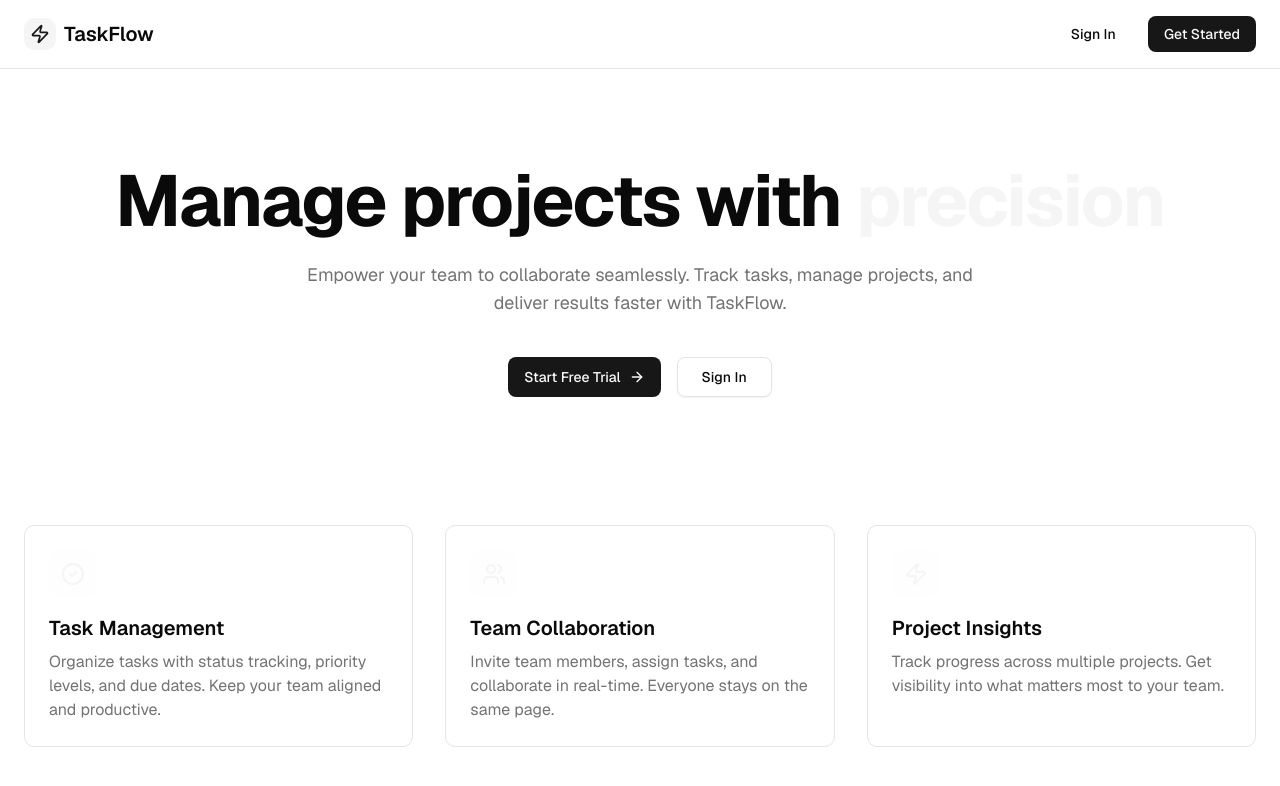
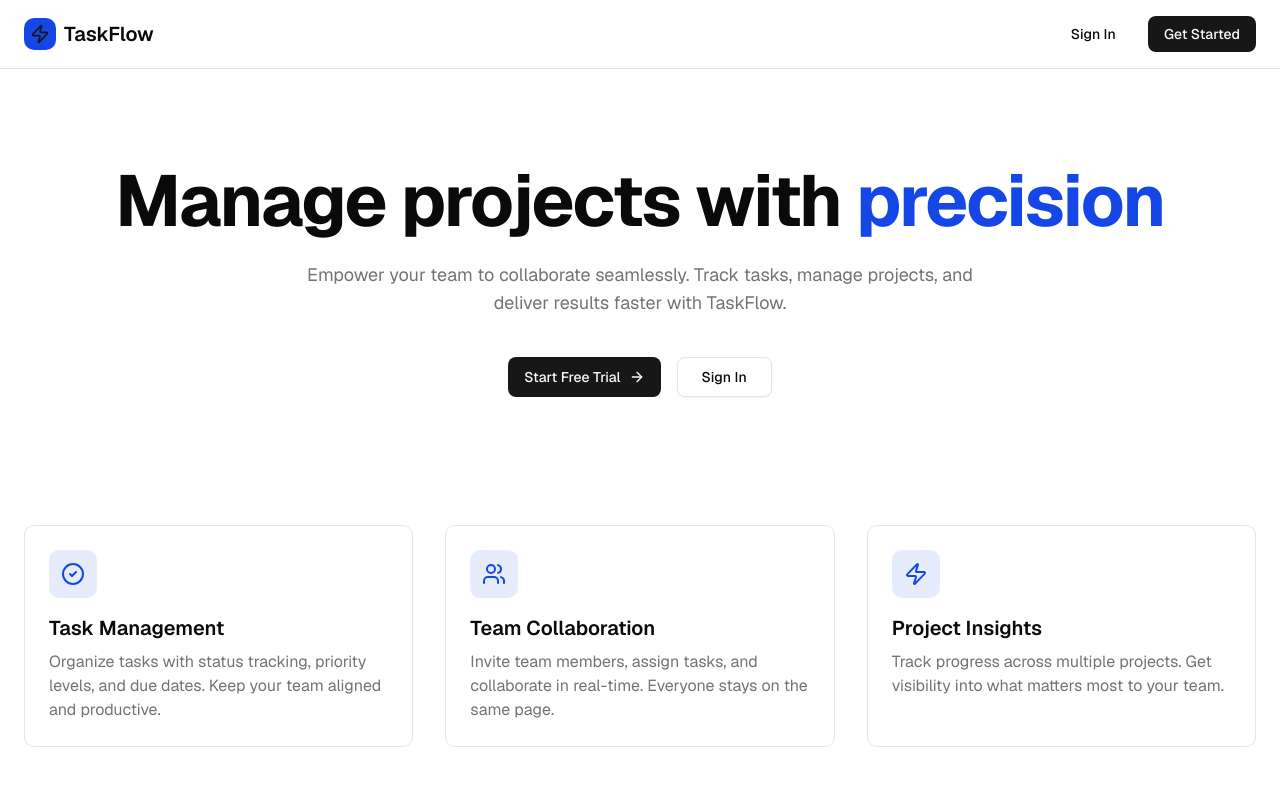
Before and after one commit to umittahmett/tick-done, a Next.js app in the folder frontend/: page / in a window 1280 px wide. Shown: the top 786 px of the page. Built offline with nearby package versions, Linux system fonts and the light colour scheme; no server answers.

Commit message:
style: update accent color to blue-700 in light and dark themes

```diff
--- a/frontend/app/globals.css
+++ b/frontend/app/globals.css
@@ -57,7 +57,7 @@
   --secondary-foreground: oklch(0.205 0 0);
   --muted: oklch(0.97 0 0);
   --muted-foreground: oklch(0.556 0 0);
-  --accent: oklch(0.97 0 0);
+  --accent: oklch(48.8% 0.243 264.376);
   --accent-foreground: oklch(0.205 0 0);
   --destructive: oklch(0.577 0.245 27.325);
   --destructive-foreground: oklch(0.577 0.245 27.325);
@@ -93,7 +93,7 @@
   --secondary-foreground: oklch(0.985 0 0);
   --muted: oklch(0.269 0 0);
   --muted-foreground: oklch(0.708 0 0);
-  --accent: oklch(0.269 0 0);
+  --accent: oklch(48.8% 0.243 264.376);
   --accent-foreground: oklch(0.985 0 0);
   --destructive: oklch(0.396 0.141 25.723);
   --destructive-foreground: oklch(0.637 0.237 25.331);
```
